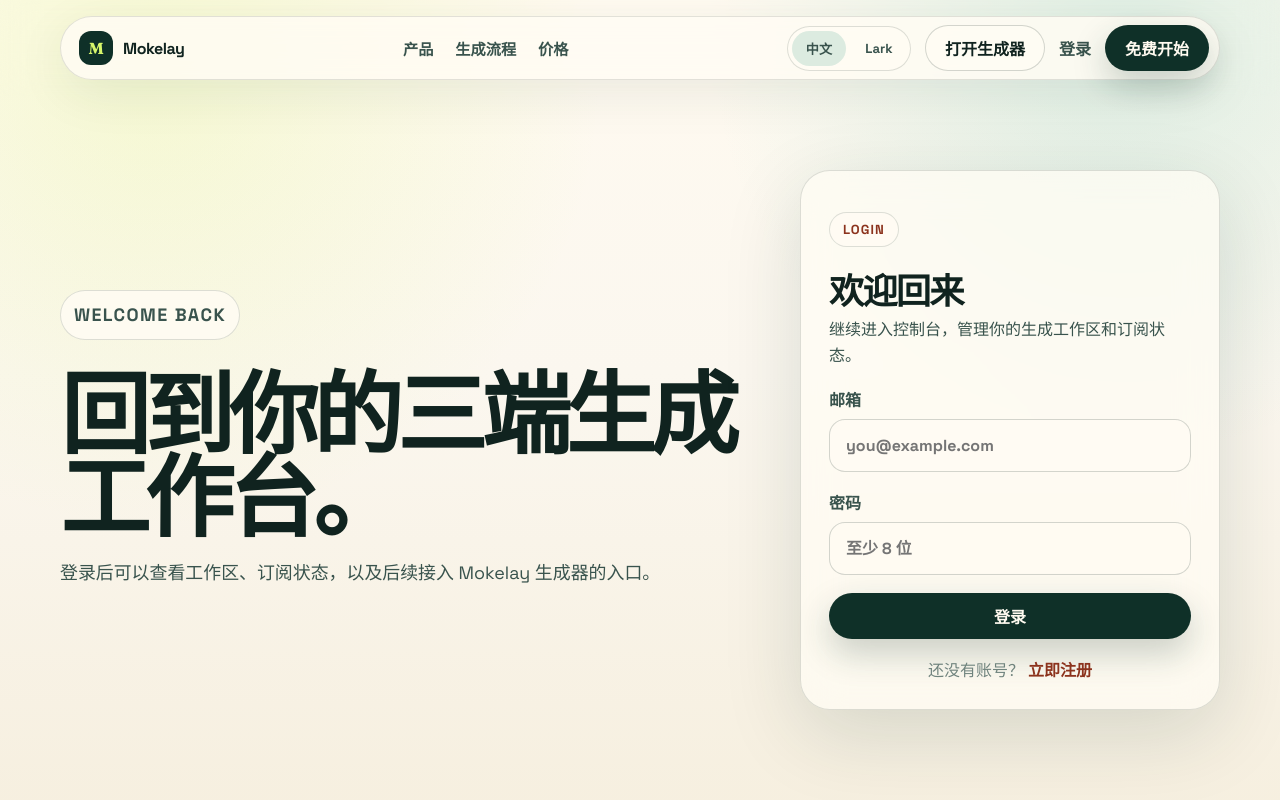
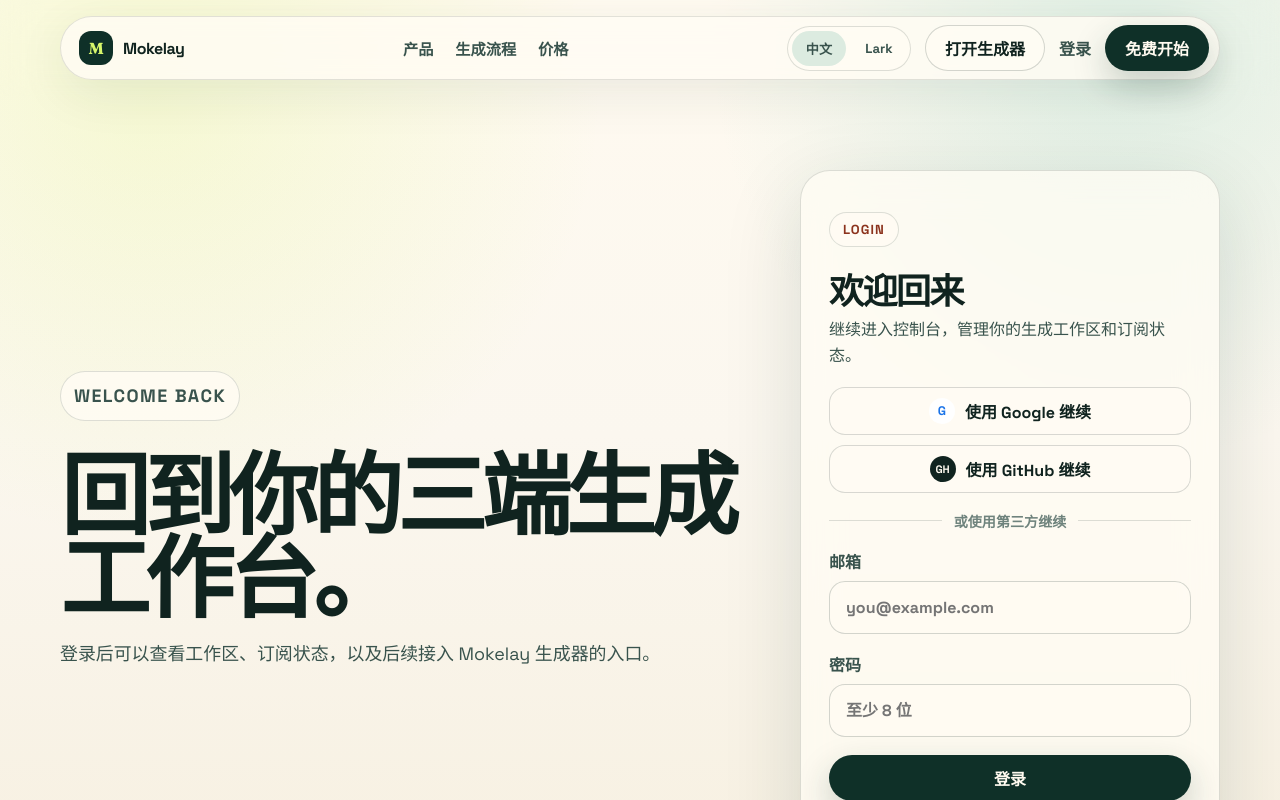
Before and after one commit to Mokelay/mokelay-website, a Nuxt app: page /login in a window 1280 px wide. Shown: the top 800 px of the page. Built offline with nearby package versions, Linux system fonts and the light colour scheme; no server answers.

Commit message:
登陆/注册集成了github和gmail

```diff
--- a/app/components/AuthForm.vue
+++ b/app/components/AuthForm.vue
@@ -43,9 +43,17 @@
     ? { text: copy.value.auth.form.noAccount, label: copy.value.auth.form.goRegister, to: '/register' }
     : { text: copy.value.auth.form.hasAccount, label: copy.value.auth.form.goLogin, to: '/login' },
 )
+const formRedirect = computed(() => (typeof route.query.redirect === 'string' ? route.query.redirect : '/dashboard'))
+const oauthErrorMessage = computed(() => {
+  const code = typeof route.query.oauth_error === 'string' ? route.query.oauth_error : ''
+  const errors = copy.value.auth.form.oauthErrors as Record<string, string>
+
+  return code ? errors[code] || copy.value.auth.form.fallbackError : ''
+})
 
 onMounted(() => {
   ready.value = true
+  errorMessage.value = oauthErrorMessage.value
 })
 
 async function submit() {
@@ -66,8 +74,7 @@
 
     await refreshSession()
 
-    const redirect = typeof route.query.redirect === 'string' ? route.query.redirect : '/dashboard'
-    await router.push(redirect)
+    await router.push(formRedirect.value)
   } catch (error) {
     const requestError = error as RequestError
     errorMessage.value =
@@ -81,6 +88,10 @@
     loading.value = false
   }
 }
+
+function startOAuth(provider: 'google' | 'github') {
+  window.location.href = authApi.oauthStartUrl(provider, formRedirect.value)
+}
 </script>
 
 <template>
@@ -89,6 +100,31 @@
       <p class="eyebrow">{{ mode === 'login' ? 'Login' : 'Register' }}</p>
       <h2>{{ title }}</h2>
       <p class="subtitle">{{ subtitle }}</p>
+    </div>
+
+    <div class="oauth-actions">
+      <button
+        class="oauth-button"
+        type="button"
+        :disabled="loading || !ready"
+        @click="startOAuth('google')"
+      >
+        <span class="oauth-mark google-mark">G</span>
+        {{ copy.auth.form.googleSubmit }}
+      </button>
+      <button
+        class="oauth-button"
+        type="button"
+        :disabled="loading || !ready"
+        @click="startOAuth('github')"
+      >
+        <span class="oauth-mark github-mark">GH</span>
+        {{ copy.auth.form.githubSubmit }}
+      </button>
+    </div>
+
+    <div class="auth-divider">
+      <span>{{ copy.auth.form.oauthDivider }}</span>
     </div>
 
     <label v-if="mode === 'register'">
@@ -187,6 +223,65 @@
   font-weight: 800;
 }
 
+.oauth-actions {
+  display: grid;
+  gap: 10px;
+}
+
+.oauth-button {
+  display: inline-flex;
+  align-items: center;
+  justify-content: center;
+  min-height: 48px;
+  border: 1px solid rgba(16, 35, 31, 0.16);
+  border-radius: 16px;
+  background: var(--surface-strong);
+  color: var(--ink);
+  cursor: pointer;
+  font-weight: 900;
+  gap: 10px;
+  padding: 0 14px;
+}
+
+.oauth-mark {
+  display: inline-flex;
+  align-items: center;
+  justify-content: center;
+  width: 26px;
+  height: 26px;
+  border-radius: 50%;
+  font-size: 0.78rem;
+  font-weight: 900;
+}
+
+.google-mark {
+  background: #ffffff;
+  color: #1a73e8;
+}
+
+.github-mark {
+  background: #10231f;
+  color: #fffaf0;
+  font-size: 0.68rem;
+}
+
+.auth-divider {
+  display: grid;
+  grid-template-columns: 1fr auto 1fr;
+  align-items: center;
+  gap: 12px;
+  color: var(--muted);
+  font-size: 0.88rem;
+  font-weight: 800;
+}
+
+.auth-divider::before,
+.auth-divider::after {
+  height: 1px;
+  background: var(--line);
+  content: '';
+}
+
 input {
   width: 100%;
   border: 1px solid rgba(16, 35, 31, 0.18);
@@ -232,7 +327,8 @@
   transform: none;
 }
 
-input:disabled {
+input:disabled,
+.oauth-button:disabled {
   cursor: wait;
   opacity: 0.68;
 }
--- a/app/composables/useAppSettings.ts
+++ b/app/composables/useAppSettings.ts
@@ -135,6 +135,17 @@
         hasAccount: '已有账号？',
         goRegister: '立即注册',
         goLogin: '去登录',
+        oauthDivider: '或使用第三方继续',
+        googleSubmit: '使用 Google 继续',
+        githubSubmit: '使用 GitHub 继续',
+        oauthErrors: {
+          provider_denied: '第三方授权已取消。',
+          invalid_state: '登录状态已过期，请重新尝试。',
+          missing_code: '第三方登录缺少授权码，请重新尝试。',
+          provider_failed: '第三方登录服务暂时不可用，请稍后重试。',
+          email_unverified: '第三方账号邮箱未验证，暂时无法登录。',
+          account_conflict: '账号绑定冲突，请使用邮箱密码登录后再处理。',
+        },
         fallbackError: '请求失败，请稍后重试。',
       },
     },
@@ -282,6 +293,17 @@
         hasAccount: 'Already have an account?',
         goRegister: 'Sign up',
         goLogin: 'Log in',
+        oauthDivider: 'Or continue with',
+        googleSubmit: 'Continue with Google',
+        githubSubmit: 'Continue with GitHub',
+        oauthErrors: {
+          provider_denied: 'Third-party authorization was cancelled.',
+          invalid_state: 'The login session expired. Please try again.',
+          missing_code: 'The provider did not return an authorization code. Please try again.',
+          provider_failed: 'The third-party login service is unavailable. Please try again later.',
+          email_unverified: 'The provider email is not verified, so it cannot be used to log in.',
+          account_conflict: 'Account linking conflicted. Please log in with email first.',
+        },
         fallbackError: 'Request failed. Please try again later.',
       },
     },
--- a/app/composables/useMokelayAuthApi.ts
+++ b/app/composables/useMokelayAuthApi.ts
@@ -1,11 +1,13 @@
 import {
   mokelayAuthApiEndpoints,
+  oauthStartPath,
   unwrapMokelayApiResponse,
   type AuthSessionData,
   type AuthUserData,
   type LogoutData,
   type MokelayApiResponse,
 } from '~/utils/mokelay-auth'
+import { normalizeApiBaseUrl } from '~/utils/api'
 
 type LoginPayload = {
   email: string
@@ -33,5 +35,7 @@
     login: (body: LoginPayload) =>
       request<AuthUserData>(mokelayAuthApiEndpoints.login, { method: 'POST', body }),
     logout: () => request<LogoutData>(mokelayAuthApiEndpoints.logout, { method: 'POST' }),
+    oauthStartUrl: (provider: 'google' | 'github', redirect = '/dashboard') =>
+      `${normalizeApiBaseUrl(useRuntimeConfig().public.apiBaseUrl)}${oauthStartPath(provider, redirect)}`,
   }
 }
--- a/app/utils/mokelay-auth.ts
+++ b/app/utils/mokelay-auth.ts
@@ -3,7 +3,22 @@
   register: '/api/mokelay/register',
   login: '/api/mokelay/login',
   logout: '/api/mokelay/logout',
+  oauthGoogleStart: '/api/mokelay/oauth_google_start',
+  oauthGithubStart: '/api/mokelay/oauth_github_start',
 } as const
+
+export type OAuthProvider = 'google' | 'github'
+
+const oauthStartEndpoints: Record<OAuthProvider, string> = {
+  google: mokelayAuthApiEndpoints.oauthGoogleStart,
+  github: mokelayAuthApiEndpoints.oauthGithubStart,
+}
+
+export function oauthStartPath(provider: OAuthProvider, redirect = '/dashboard') {
+  const params = new URLSearchParams({ redirect })
+
+  return `${oauthStartEndpoints[provider]}?${params.toString()}`
+}
 
 export type PublicUser = {
   id: string
```
Also changed, not shown: 1 other file (tests, documents, lock files or other folders).
